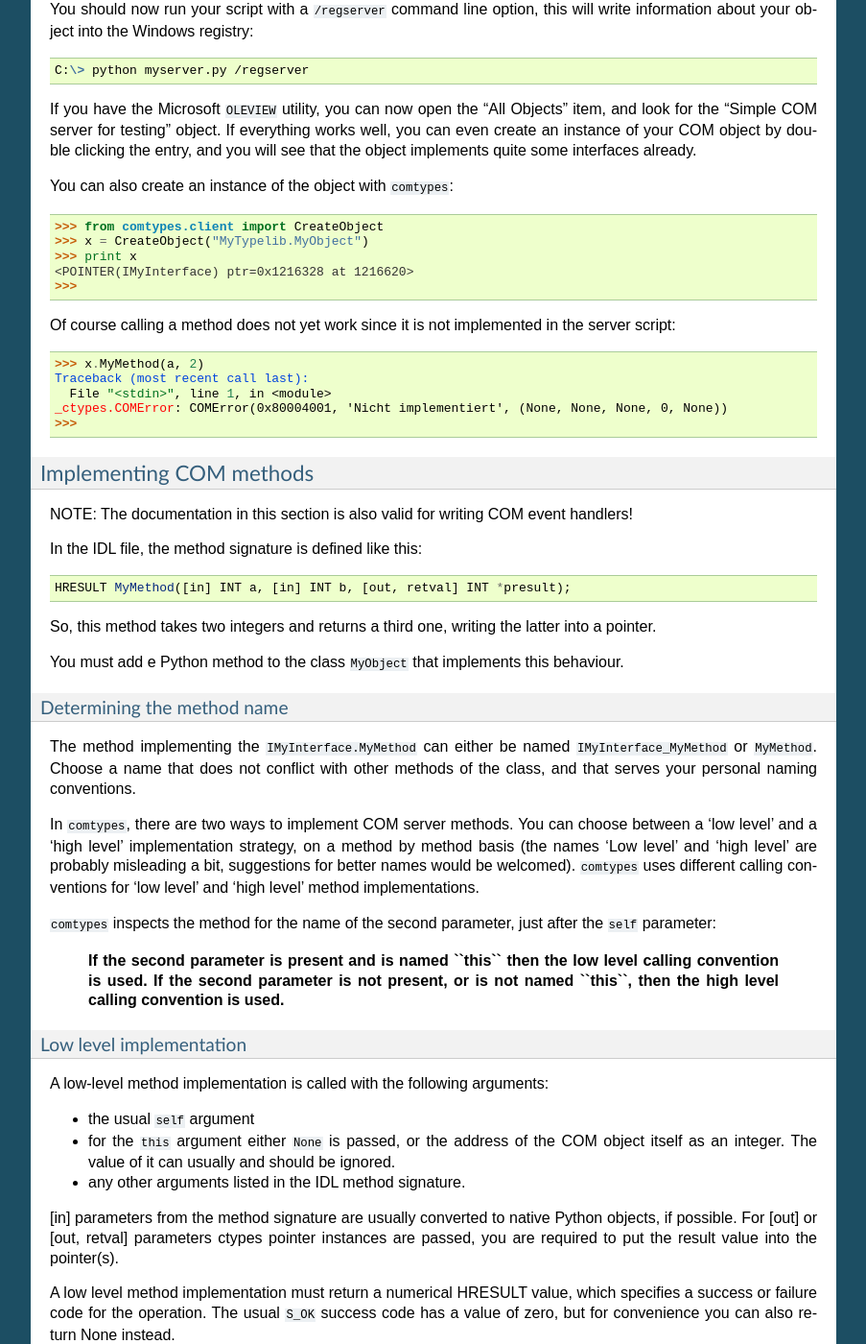
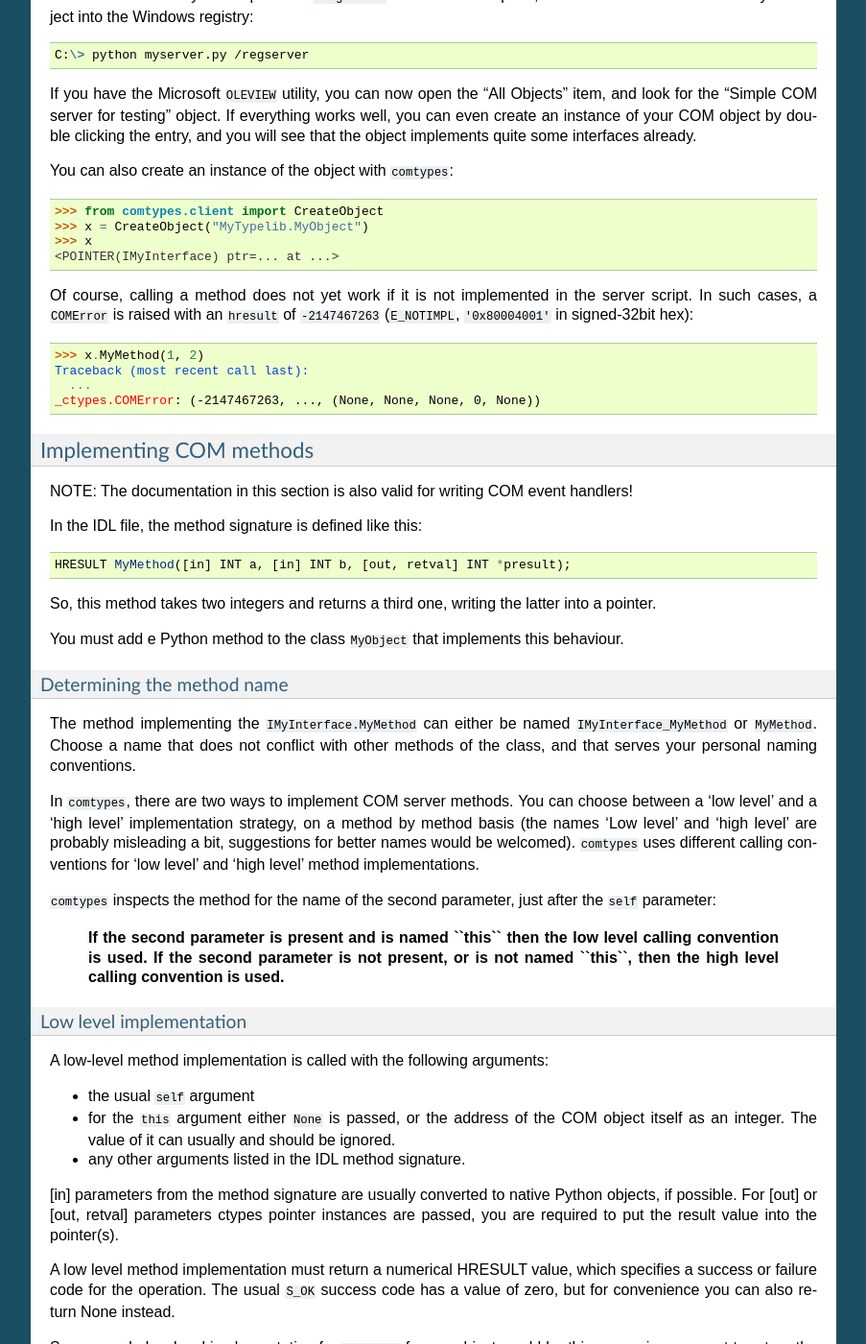
Before and after one commit to enthought/comtypes, a Sphinx documentation site: the page built from docs/source/server.rst, in a window 1280 px wide and 1400 px high, scrolled down 2411 px. Shown: the whole window at 96% size, without its empty margins (198-1101 px from the left). Built offline with Sphinx 7.4.7, drawn with Linux system fonts in a browser that asks for light colours; some of the changed text lies outside the part shown.

```diff
--- a/docs/source/conf.py
+++ b/docs/source/conf.py
@@ -17,7 +17,8 @@ import sys
 # If extensions (or modules to document with autodoc) are in another directory,
 # add these directories to sys.path here. If the directory is relative to the
 # documentation root, use os.path.abspath to make it absolute, like shown here.
-sys.path.insert(0, os.path.join(os.path.dirname(__file__), "..", ".."))
+COMTYPES_PKG_DIR = os.path.abspath(os.path.join(os.path.dirname(__file__), "..", ".."))
+sys.path.insert(0, COMTYPES_PKG_DIR)
 
 
 # -- General configuration -----------------------------------------------------
@@ -250,23 +251,57 @@ doctest_test_doctest_blocks = "true"
 
 # A string containing Python code that will be run before each test.  Useful
 # for initializing objects or setting up specific conditions.
-doctest_global_setup = """
+LIBID_EXCEL = "{00020813-0000-0000-C000-000000000046}"
+
+doctest_global_setup = f"""
 global NO_EXCEL
+global NO_MYTYPELIB
+
+import contextlib
+import os
+import subprocess
 
 import comtypes.client
 
 
 try:
-    comtypes.client.GetModule(('{00020813-0000-0000-C000-000000000046}',))
-
+    comtypes.client.GetModule(('{LIBID_EXCEL}',))
     NO_EXCEL = False
 except (ImportError, FileNotFoundError):
     NO_EXCEL = True
+
+conf_dir = os.path.abspath(os.path.dirname(r'{__file__}'))
+mytypelib_tlb = os.path.join(conf_dir, 'mytypelib.tlb')
+_env = os.environ.copy()
+_env['PYTHONPATH'] = r'{COMTYPES_PKG_DIR}'
+
+try:
+    comtypes.client.GetModule(mytypelib_tlb)
+    with contextlib.chdir(conf_dir):
+        subprocess.run(['python', 'myserver.py', '/regserver'], env=_env)
+    NO_MYTYPELIB = False
+except (ImportError, FileNotFoundError):
+    NO_MYTYPELIB = True
+
 """
 
 # A string containing Python code that will be run after each test.  Useful
 # for cleaning up resources or resetting state.
-doctest_global_cleanup = ""
+doctest_global_cleanup = f"""
+import contextlib
+import os
+import subprocess
+
+
+conf_dir = os.path.abspath(os.path.dirname(r'{__file__}'))
+_env = os.environ.copy()
+_env['PYTHONPATH'] = r'{COMTYPES_PKG_DIR}'
+
+if not NO_MYTYPELIB:
+    with contextlib.chdir(conf_dir):
+        subprocess.run(['python', 'myserver.py', '/unregserver'], env=_env)
+
+"""
 
 
 # -- Options for Texinfo output -------------------------------------------
--- a/docs/source/server.rst
+++ b/docs/source/server.rst
@@ -154,24 +154,27 @@ the object implements quite some interfaces already.
 
 You can also create an instance of the object with |comtypes|:
 
-.. sourcecode:: pycon
+.. doctest::
+    :skipif: NO_MYTYPELIB
 
-  >>> from comtypes.client import CreateObject
-  >>> x = CreateObject("MyTypelib.MyObject")
-  >>> print x
-  <POINTER(IMyInterface) ptr=0x1216328 at 1216620>
-  >>>
+    >>> from comtypes.client import CreateObject
+    >>> x = CreateObject("MyTypelib.MyObject")
+    >>> x  # doctest: +ELLIPSIS
+    <POINTER(IMyInterface) ptr=... at ...>
 
-Of course calling a method does not yet work since it is not
-implemented in the server script:
+
+Of course, calling a method does not yet work if it is not implemented
+in the server script.  In such cases, a ``COMError`` is raised with an
+``hresult`` of ``-2147467263`` (``E_NOTIMPL``, ``'0x80004001'`` in
+signed-32bit hex):
 
 .. sourcecode:: pycon
 
-  >>> x.MyMethod(a, 2)
-  Traceback (most recent call last):
-    File "<stdin>", line 1, in <module>
-  _ctypes.COMError: COMError(0x80004001, 'Nicht implementiert', (None, None, None, 0, None))
-  >>>
+    >>> x.MyMethod(1, 2)  # doctest: +ELLIPSIS
+    Traceback (most recent call last):
+      ...
+    _ctypes.COMError: (-2147467263, ..., (None, None, None, 0, None))
+
 
 Implementing COM methods
 ++++++++++++++++++++++++
@@ -244,13 +247,12 @@ parameters:
 
 .. sourcecode:: python
 
-  ...
-  class MyObjectImpl(MyObject):
-  ...
-      # Note the 'this' second parameter
-      def MyMethod(self, this, a, b, presult):
-          presult[0] = a + b
-          return 0
+    class MyObjectImpl(MyObject):
+        # NOTE: the 'this' second parameter is required
+        def MyMethod(self, this, a, b, presult):
+            presult[0] = a + b
+            return 0
+
 
 High level implementation
 -------------------------
@@ -271,11 +273,11 @@ A sample high-level implementation for ``MyMethod`` is this:
 
 .. sourcecode:: python
 
-  class MyObjectImpl(MyObject):
-  ...
-      # Note: NO second 'this' parameter
-      def MyMethod(self, a, b):
-          return a + b
+    class MyObjectImpl(MyObject):
+        # NOTE: NO second 'this' parameter
+        def MyMethod(self, a, b):
+            return a + b
+
 
 Choosing between low-level or high-level implementation
 -------------------------------------------------------
@@ -297,15 +299,16 @@ Run the object again and test the method
 
 We can now create the object and test the implemented method:
 
-.. sourcecode:: pycon
+.. doctest::
+    :skipif: NO_MYTYPELIB
 
-  >>> from comtypes.client import CreateObject
-  >>> x = CreateObject("MyTypelib.MyObject")
-  >>> print x
-  <POINTER(IMyInterface) ptr=0x1216328 at 1216620>
-  >>> print x.MyMethod(42, 5)
-  47
-  >>>
+    >>> from comtypes.client import CreateObject
+    >>> myobj = CreateObject("MyTypelib.MyObject")
+    >>> myobj  # doctest: +ELLIPSIS
+    <POINTER(IMyInterface) ptr=... at ...>
+    >>> myobj.MyMethod(42, 5)
+    47
+
 
 More details on COM objects
 ***************************
```
Also changed, not shown: other parts of docs/source/server.rst (+15 -15 lines), 1 other file.
